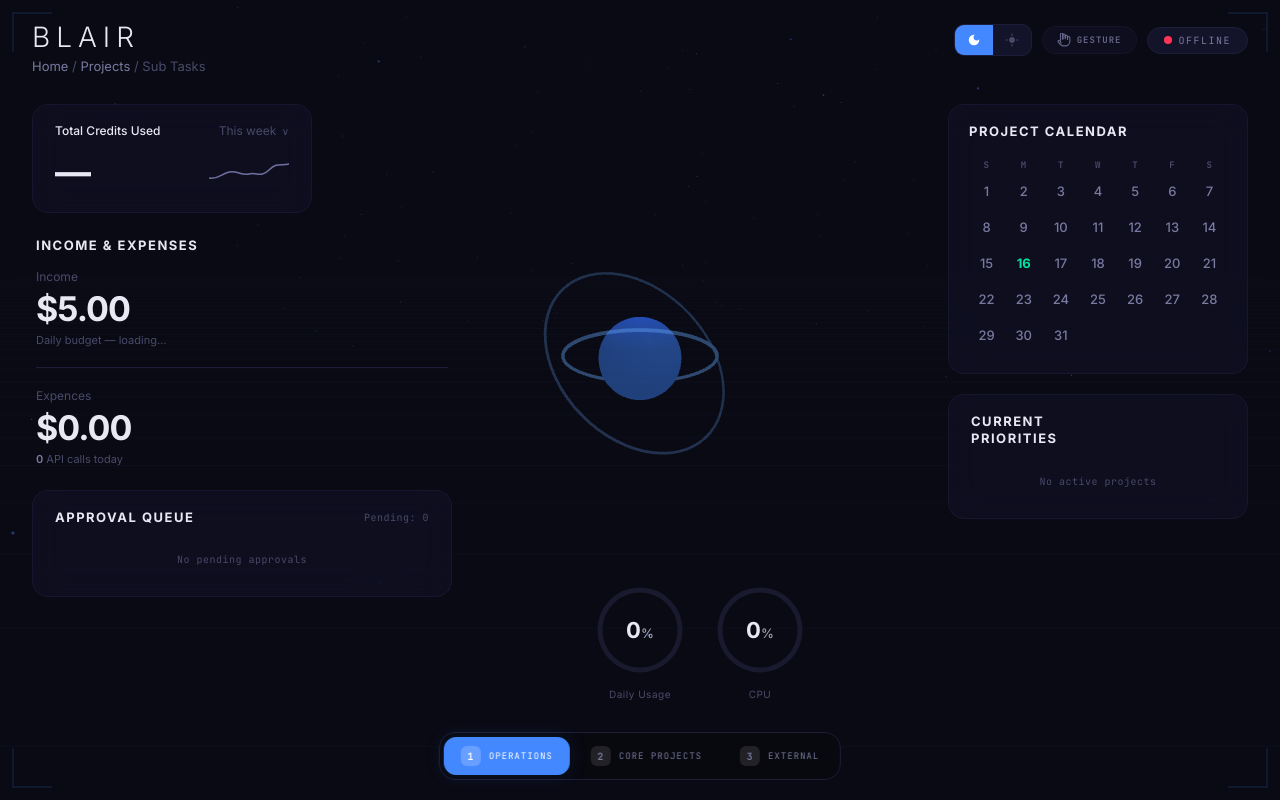
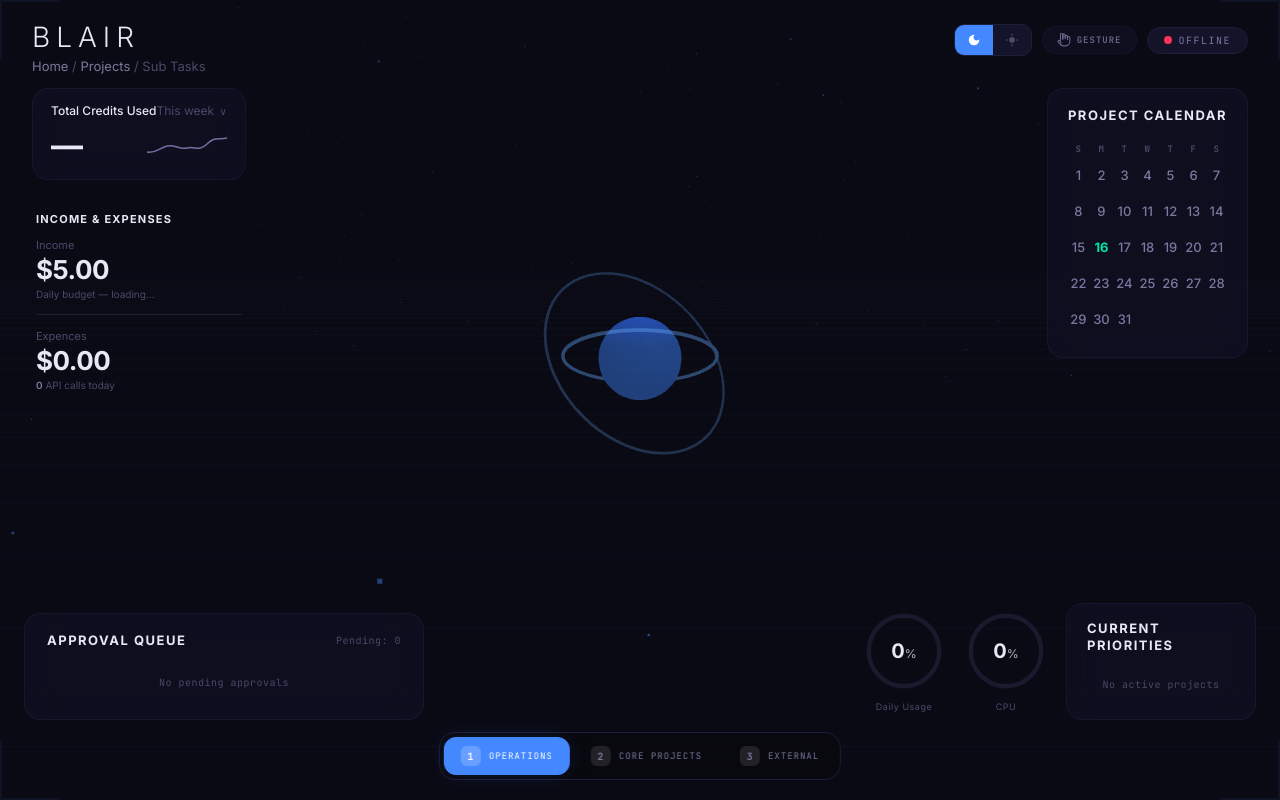
Before and after one commit to crafterc99/vance, a website: page tools/vance-app/spatial.html in a window 1280 px wide. Drawn offline with Linux system fonts and the light colour scheme; animation ran at ten frames a second.

Commit message:
Refactor spatial dashboard to corner-pinned layout matching design
- Approval Queue hugs bottom-left corner
- Current Priorities hugs bottom-right with gauge circles to its left
- Credits card + Income/Expenses pinned top-left, Calendar top-right
- Income & Expenses section made smaller (26px values, 11px labels)
- Gauges downsized to 88px for better proportions
- HUD brackets moved flush to background corners at z-index 5
- Center of screen left open for 3D spatial scene

Co-Authored-By: Claude Opus 4.6 <noreply@anthropic.com>

```diff
--- a/tools/vance-app/spatial.css
+++ b/tools/vance-app/spatial.css
@@ -73,21 +73,47 @@ body { background: var(--bg); color: var(--text); font-family: var(--sans); heig
 }
 
 /* ═══════════════════════════════════════════════════════════════════════════
-   Layer 1 Dashboard — 3-column layout
+   Layer 1 Dashboard — Corner-pinned spatial layout
    ═══════════════════════════════════════════════════════════════════════════ */
 .l1-dashboard {
-  position: fixed; top: 88px; left: 0; right: 0; bottom: 64px;
-  z-index: 40; padding: 16px 32px 20px;
-  display: flex; justify-content: space-between;
-  pointer-events: auto;
+  position: fixed; inset: 0;
+  z-index: 40;
+  pointer-events: none;
   transition: opacity 0.5s var(--ease);
-  overflow-y: auto;
 }
+.l1-dashboard > * { pointer-events: auto; }
 .l1-dashboard.hidden { opacity: 0; pointer-events: none; }
 
-.l1-col-left { flex: 0 0 40%; max-width: 420px; display: flex; flex-direction: column; gap: 24px; }
-.l1-col-center { flex: 1; display: flex; flex-direction: column; justify-content: flex-end; align-items: center; padding-bottom: 16px; min-width: 200px; }
-.l1-col-right { flex: 0 0 28%; max-width: 300px; display: flex; flex-direction: column; gap: 20px; }
+/* ─── Top Left: Credits & Income ─── */
+.l1-top-left {
+  position: absolute; top: 88px; left: 32px;
+  display: flex; flex-direction: column; gap: 32px;
+  max-width: 300px;
+}
+
+/* ─── Top Right: Calendar ─── */
+.l1-top-right {
+  position: absolute; top: 88px; right: 32px;
+  max-width: 280px;
+}
+
+/* ─── Bottom Left: Approval Queue ─── */
+.l1-bottom-left {
+  position: absolute; bottom: 80px; left: 24px;
+  width: 400px; max-width: 38vw;
+}
+
+/* ─── Bottom Right: Gauges + Priorities ─── */
+.l1-bottom-right {
+  position: absolute; bottom: 80px; right: 24px;
+  display: flex; align-items: flex-end; gap: 16px;
+}
+.l1-bottom-right .l1-priorities {
+  max-width: 220px; min-width: 190px;
+}
+.l1-bottom-right .l1-gauges {
+  padding-bottom: 8px;
+}
 
 /* ═══════════════════════════════════════════════════════════════════════════
    Card Base
@@ -107,10 +133,10 @@ body { background: var(--bg); color: var(--text); font-family: var(--sans); heig
 /* ═══════════════════════════════════════════════════════════════════════════
    Total Credits Used
    ═══════════════════════════════════════════════════════════════════════════ */
-.l1-credits { max-width: 280px; }
+.l1-credits { max-width: 240px; padding: 14px 18px; }
 .l1-credits-header {
   display: flex; align-items: center; justify-content: space-between;
-  margin-bottom: 12px;
+  margin-bottom: 8px;
 }
 .l1-credits-title {
   font-family: var(--sans); font-size: 12px; font-weight: 500; color: var(--text);
@@ -123,30 +149,33 @@ body { background: var(--bg); color: var(--text); font-family: var(--sans); heig
   display: flex; align-items: center; justify-content: space-between; gap: 16px;
 }
 .l1-credits-value {
-  font-family: var(--sans); font-size: 36px; font-weight: 700; color: var(--text);
+  font-family: var(--sans); font-size: 32px; font-weight: 700; color: var(--text);
   letter-spacing: -1px;
 }
 .l1-sparkline { width: 80px; height: 32px; flex-shrink: 0; }
 
 /* ═══════════════════════════════════════════════════════════════════════════
-   Income & Expenses
+   Income & Expenses — compact floating section (no card bg)
    ═══════════════════════════════════════════════════════════════════════════ */
 .l1-income-section { padding: 0 4px; }
+.l1-income-section .l1-section-title {
+  font-size: 11px; letter-spacing: 1.2px; margin-bottom: 12px;
+}
 .l1-income-divider {
-  height: 1px; background: var(--border); margin: 4px 0 20px;
+  height: 1px; background: var(--border); margin: 2px 0 14px;
 }
-.l1-income-block { margin-bottom: 20px; }
+.l1-income-block { margin-bottom: 14px; }
 .l1-income-block:last-child { margin-bottom: 0; }
 .l1-income-label {
-  display: block; font-family: var(--sans); font-size: 12px; color: var(--text-muted);
-  margin-bottom: 4px;
+  display: block; font-family: var(--sans); font-size: 11px; color: var(--text-muted);
+  margin-bottom: 2px;
 }
 .l1-income-value {
-  display: block; font-family: var(--sans); font-size: 34px; font-weight: 700;
-  color: var(--text); letter-spacing: -1px; margin-bottom: 4px;
+  display: block; font-family: var(--sans); font-size: 26px; font-weight: 700;
+  color: var(--text); letter-spacing: -0.5px; margin-bottom: 3px;
 }
 .l1-income-detail {
-  display: block; font-family: var(--sans); font-size: 11px; color: var(--text-muted);
+  display: block; font-family: var(--sans); font-size: 10px; color: var(--text-muted);
 }
 .l1-income-detail strong { color: var(--text-dim); font-weight: 600; }
 
@@ -167,7 +196,7 @@ body { background: var(--bg); color: var(--text); font-family: var(--sans); heig
 }
 .l1-approval-item {
   display: flex; align-items: center; justify-content: space-between;
-  padding: 10px 0; border-bottom: 1px solid rgba(30,30,60,0.4);
+  padding: 8px 0; border-bottom: 1px solid rgba(30,30,60,0.4);
 }
 .l1-approval-item:last-child { border-bottom: none; }
 .l1-approval-info { flex: 1; min-width: 0; }
@@ -198,23 +227,23 @@ body { background: var(--bg); color: var(--text); font-family: var(--sans); heig
 /* ═══════════════════════════════════════════════════════════════════════════
    Gauges — Circular SVG
    ═══════════════════════════════════════════════════════════════════════════ */
-.l1-gauges { display: flex; gap: 20px; align-items: flex-end; }
+.l1-gauges { display: flex; gap: 14px; align-items: flex-end; }
 .l1-gauge {
-  position: relative; display: flex; flex-direction: column; align-items: center; gap: 8px;
+  position: relative; display: flex; flex-direction: column; align-items: center; gap: 6px;
 }
-.l1-gauge-svg { width: 100px; height: 100px; }
+.l1-gauge-svg { width: 88px; height: 88px; }
 .l1-gauge-center {
-  position: absolute; top: 0; left: 0; width: 100px; height: 100px;
+  position: absolute; top: 0; left: 0; width: 88px; height: 88px;
   display: flex; align-items: center; justify-content: center;
 }
 .l1-gauge-value {
-  font-family: var(--sans); font-size: 22px; font-weight: 700; color: var(--text);
+  font-family: var(--sans); font-size: 20px; font-weight: 700; color: var(--text);
 }
 .l1-gauge-pct {
-  font-size: 13px; font-weight: 500; opacity: 0.7;
+  font-size: 12px; font-weight: 500; opacity: 0.7;
 }
 .l1-gauge-label {
-  font-family: var(--sans); font-size: 10px; color: var(--text-muted);
+  font-family: var(--sans); font-size: 9px; color: var(--text-muted);
   letter-spacing: 0.5px;
 }
 /* Gauge glow */
@@ -254,11 +283,11 @@ body { background: var(--bg); color: var(--text); font-family: var(--sans); heig
 /* ═══════════════════════════════════════════════════════════════════════════
    Current Priorities
    ═══════════════════════════════════════════════════════════════════════════ */
-.l1-priorities { padding: 18px 22px; }
-.l1-priorities .l1-section-title { line-height: 1.3; }
+.l1-priorities { padding: 16px 20px; }
+.l1-priorities .l1-section-title { line-height: 1.3; margin-bottom: 12px; }
 .l1-priority-item {
-  display: flex; gap: 12px; align-items: flex-start;
-  padding: 10px 0;
+  display: flex; gap: 10px; align-items: flex-start;
+  padding: 7px 0;
 }
 .l1-priority-dot {
   width: 8px; height: 8px; border-radius: 50%;
@@ -373,13 +402,13 @@ body { background: var(--bg); color: var(--text); font-family: var(--sans); heig
 .layer-num { display: flex; align-items: center; justify-content: center; width: 20px; height: 20px; border-radius: 6px; background: rgba(255,255,255,0.1); font-weight: 700; font-size: 10px; }
 .layer-btn.active .layer-num { background: rgba(255,255,255,0.2); }
 
-/* HUD Brackets */
-.hud-brackets { position: fixed; inset: 0; z-index: 10; pointer-events: none; }
-.hud-bracket { position: absolute; width: 40px; height: 40px; opacity: 0.12; }
-.hud-bracket--tl { top: 12px; left: 12px; border-top: 2px solid var(--accent); border-left: 2px solid var(--accent); }
-.hud-bracket--tr { top: 12px; right: 12px; border-top: 2px solid var(--accent); border-right: 2px solid var(--accent); }
-.hud-bracket--bl { bottom: 12px; left: 12px; border-bottom: 2px solid var(--accent); border-left: 2px solid var(--accent); }
-.hud-bracket--br { bottom: 12px; right: 12px; border-bottom: 2px solid var(--accent); border-right: 2px solid var(--accent); }
+/* HUD Brackets — Background corner accents */
+.hud-brackets { position: fixed; inset: 0; z-index: 5; pointer-events: none; }
+.hud-bracket { position: absolute; width: 60px; height: 60px; opacity: 0.08; }
+.hud-bracket--tl { top: 0; left: 0; border-top: 2px solid var(--accent); border-left: 2px solid var(--accent); }
+.hud-bracket--tr { top: 0; right: 0; border-top: 2px solid var(--accent); border-right: 2px solid var(--accent); }
+.hud-bracket--bl { bottom: 0; left: 0; border-bottom: 2px solid var(--accent); border-left: 2px solid var(--accent); }
+.hud-bracket--br { bottom: 0; right: 0; border-bottom: 2px solid var(--accent); border-right: 2px solid var(--accent); }
 
 /* ═══════════════════════════════════════════════════════════════════════════
    Responsive
@@ -391,15 +420,16 @@ body { background: var(--bg); color: var(--text); font-family: var(--sans); heig
 }
 
 @media (max-width: 1100px) {
-  .l1-dashboard { flex-wrap: wrap; gap: 20px; padding: 16px 20px; }
-  .l1-col-left { flex: 1 1 100%; max-width: 100%; }
-  .l1-col-right { flex: 1 1 100%; max-width: 100%; flex-direction: row; }
-  .l1-col-center { order: 3; flex: 1 1 100%; justify-content: center; padding-bottom: 10px; min-width: 0; }
+  .l1-top-left { max-width: 260px; }
+  .l1-top-right { max-width: 240px; }
+  .l1-bottom-left { max-width: 320px; }
+  .l1-bottom-right { flex-direction: column; align-items: flex-end; }
 }
 @media (max-width: 768px) {
   .topbar { padding: 12px 16px; }
   .logo { font-size: 20px; letter-spacing: 4px; }
   .breadcrumbs { display: none; }
-  .l1-dashboard { padding: 12px 16px; }
-  .l1-col-right { flex-direction: column; }
+  .l1-top-left, .l1-top-right { max-width: 48%; }
+  .l1-bottom-left { left: 12px; max-width: 45%; }
+  .l1-bottom-right { right: 12px; flex-direction: column; align-items: flex-end; }
 }
--- a/tools/vance-app/spatial.html
+++ b/tools/vance-app/spatial.html
@@ -40,14 +40,12 @@
 </div>
 
 <!-- ═══════════════════════════════════════════════════════════════════════
-     Layer 1 Dashboard — Replicating widget layout
+     Layer 1 Dashboard — Corner-pinned spatial layout
      ═══════════════════════════════════════════════════════════════════════ -->
 <div class="l1-dashboard" id="l1Dashboard">
 
-  <!-- ─── Left Column ─── -->
-  <div class="l1-col-left">
-
-    <!-- Total Credits Used -->
+  <!-- ─── Top Left: Credits & Income ─── -->
+  <div class="l1-top-left">
     <div class="l1-card l1-credits">
       <div class="l1-credits-header">
         <span class="l1-credits-title">Total Credits Used</span>
@@ -61,26 +59,34 @@
       </div>
     </div>
 
-    <!-- Income & Expenses -->
     <div class="l1-income-section">
       <h3 class="l1-section-title">INCOME & EXPENSES</h3>
-
       <div class="l1-income-block">
         <span class="l1-income-label">Income</span>
         <span class="l1-income-value" id="l1Income">&mdash;</span>
         <span class="l1-income-detail">Daily budget &mdash; loading&hellip;</span>
       </div>
-
       <div class="l1-income-divider"></div>
-
       <div class="l1-income-block">
         <span class="l1-income-label">Expences</span>
         <span class="l1-income-value" id="l1Expenses">&mdash;</span>
         <span class="l1-income-detail">API calls today</span>
       </div>
     </div>
+  </div>
 
-    <!-- Approval Queue -->
+  <!-- ─── Top Right: Calendar ─── -->
+  <div class="l1-top-right">
+    <div class="l1-card l1-calendar">
+      <h3 class="l1-section-title">PROJECT CALENDAR</h3>
+      <div class="l1-calendar-grid" id="l1CalendarGrid">
+        <!-- populated by JS -->
+      </div>
+    </div>
+  </div>
+
+  <!-- ─── Bottom Left: Approval Queue ─── -->
+  <div class="l1-bottom-left">
     <div class="l1-card l1-approvals">
       <div class="l1-approvals-header">
         <h3 class="l1-approvals-title">APPROVAL QUEUE</h3>
@@ -90,13 +96,11 @@
         <!-- populated by JS -->
       </div>
     </div>
-
   </div>
 
-  <!-- ─── Center Column (Gauges at bottom) ─── -->
-  <div class="l1-col-center">
+  <!-- ─── Bottom Right: Gauges + Priorities ─── -->
+  <div class="l1-bottom-right">
     <div class="l1-gauges" id="l1Gauges">
-
       <div class="l1-gauge">
         <svg class="l1-gauge-svg" viewBox="0 0 100 100">
           <circle cx="50" cy="50" r="40" fill="none" stroke="#1a1a2e" stroke-width="5"/>
@@ -110,7 +114,6 @@
         </div>
         <span class="l1-gauge-label">Daily Usage</span>
       </div>
-
       <div class="l1-gauge">
         <svg class="l1-gauge-svg" viewBox="0 0 100 100">
           <circle cx="50" cy="50" r="40" fill="none" stroke="#1a1a2e" stroke-width="5"/>
@@ -123,30 +126,15 @@
         </div>
         <span class="l1-gauge-label">CPU</span>
       </div>
-
     </div>
-  </div>
-
-  <!-- ─── Right Column ─── -->
-  <div class="l1-col-right">
-
-    <!-- Project Calendar -->
-    <div class="l1-card l1-calendar">
-      <h3 class="l1-section-title">PROJECT CALENDAR</h3>
-      <div class="l1-calendar-grid" id="l1CalendarGrid">
-        <!-- populated by JS -->
-      </div>
-    </div>
-
-    <!-- Current Priorities -->
     <div class="l1-card l1-priorities">
       <h3 class="l1-section-title">CURRENT<br>PRIORITIES</h3>
       <div class="l1-priorities-list" id="l1PrioritiesList">
         <!-- populated by JS -->
       </div>
     </div>
+  </div>
 
-  </div>
 </div>
 
 <!-- ═══════════════════════════════════════════════════════════════════════
```
